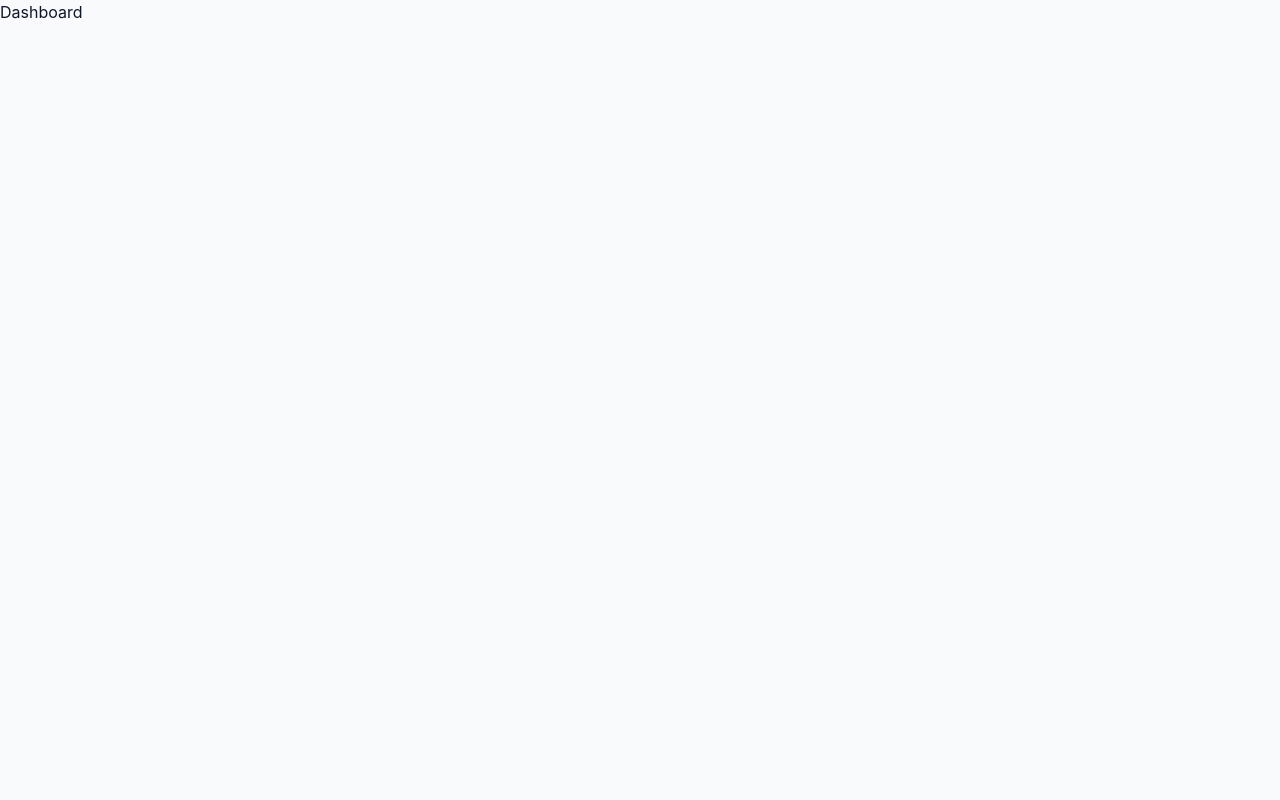
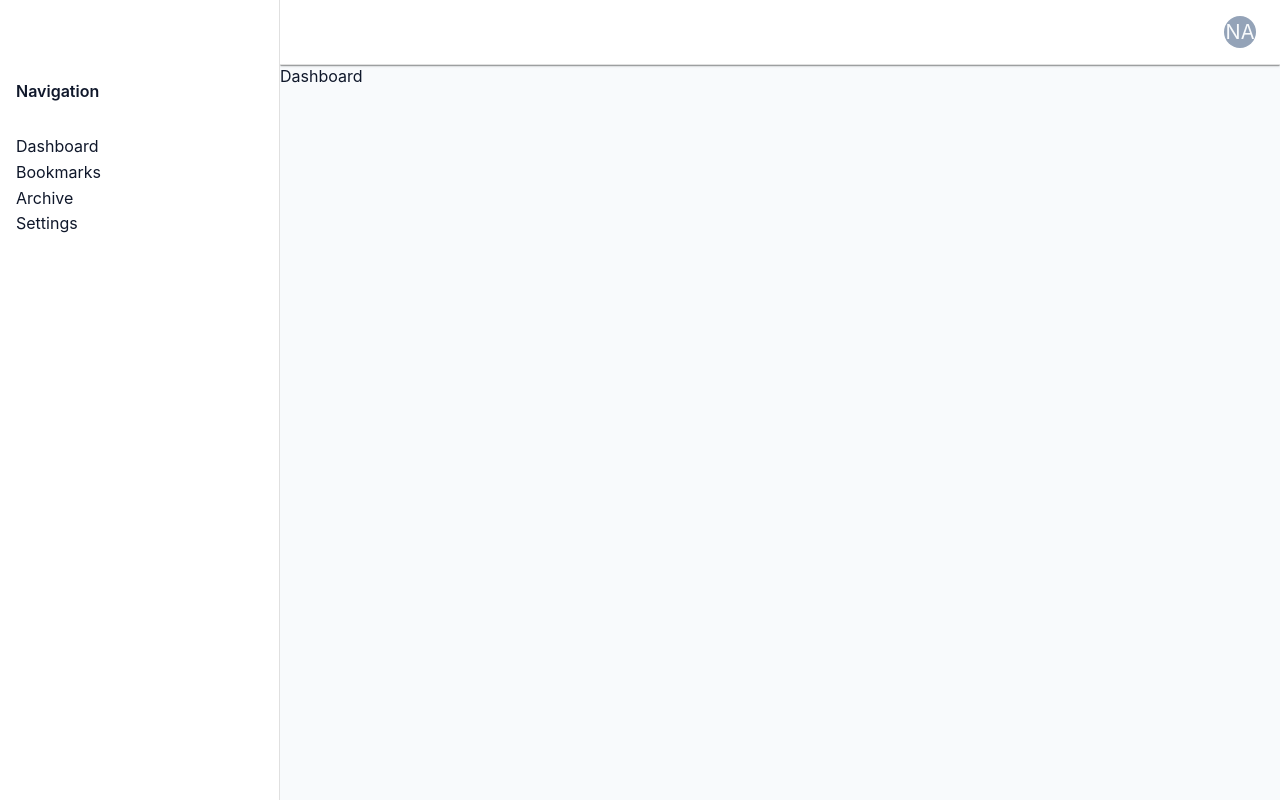
Before and after one commit to mnahsanofficial/my-note-manager, a React (Vite) app in the folder client/: page / in a window 1280 px wide. Built offline with nearby package versions, Linux system fonts and the light colour scheme.

Commit message:
Added drawer

```diff
--- a/client/src/components/layout/AppLayout.tsx
+++ b/client/src/components/layout/AppLayout.tsx
@@ -1,10 +1,113 @@
-import { Box } from "@mui/material";
+import { AppBar, Avatar, Box, Drawer, IconButton, Toolbar, Tooltip, Typography } from "@mui/material";
+import MenuIcon from "@mui/icons-material/Menu";
 import { Outlet } from "react-router-dom";
+const DRAWER_WIDTH = 280;
+
+import React from "react";
 
 export default function AppLayout() {
+  const [mobileOpen, setMobileOpen] = React.useState(false);
+
+  const handleDrawerToggle = () => {
+    setMobileOpen((prevState) => !prevState);
+  };
+
   return (
-    <Box>
-      <Outlet />
+    <Box sx={{ display: "flex", minHeight: "100vh" }}>
+      <AppBar
+        position="fixed"
+        sx={{
+          width: { md: `calc(100% - ${DRAWER_WIDTH}px)` },
+          ml: { md: `${DRAWER_WIDTH}px` },
+          bgcolor: "background.paper",
+          color: "text.primary",
+          boxShadow: 1,
+          borderBottom: "1px solid",
+          borderBottomColor: "divider",
+        }}
+      >
+        <Toolbar>
+          <IconButton sx={{ mr: 2, display: { md: "none" } }}>
+            <MenuIcon />
+          </IconButton>
+
+          <Typography variant="h6" noWrap component="div" sx={{ flexGrow: 1 }}>
+            {/* Page title will be set by individual pages */}
+          </Typography>
+
+          <Tooltip title="User Profile">
+            <IconButton sx={{ p: 0 }}>
+              <Avatar alt="Nazmul Ahsan" sx={{ width: 32, height: 32 }}>
+                NA
+              </Avatar>
+            </IconButton>
+          </Tooltip>
+        </Toolbar>
+      </AppBar>
+
+      {/* Navigation Drawer */}
+      <Box
+        component="nav"
+        sx={{ width: { md: DRAWER_WIDTH }, flexShrink: { md: 0 } }}
+      >
+        {/* Mobile drawer */}
+        <Drawer
+          variant="temporary"
+          open={mobileOpen}
+          onClose={handleDrawerToggle}
+          ModalProps={{ keepMounted: true }}
+          sx={{
+            display: { xs: "block", md: "none" },
+            "& .MuiDrawer-paper": {
+              boxSizing: "border-box",
+              width: DRAWER_WIDTH,
+            },
+          }}
+        ></Drawer>
+
+        {/* Desktop drawer */}
+        <Drawer
+          variant="permanent"
+          sx={{
+            display: { xs: "none", md: "block" },
+            "& .MuiDrawer-paper": {
+              boxSizing: "border-box",
+              width: DRAWER_WIDTH,
+              borderRight: "1px solid",
+              borderRightColor: "divider",
+            },
+          }}
+          open
+        >
+            <Toolbar /> {/* Spacer for fixed app bar */}
+            <Box sx={{ overflow: "auto" }}>
+                {/* Navigation links will go here */}
+                <Typography variant="h6" sx={{ p: 2 }}>
+                Navigation
+                </Typography>
+                {/* Example links */}
+                <Box sx={{ p: 2 }}>
+                <Typography variant="body1">Dashboard</Typography>
+                <Typography variant="body1">Bookmarks</Typography>
+                <Typography variant="body1">Archive</Typography>
+                <Typography variant="body1">Settings</Typography>
+                </Box>
+            </Box>
+        </Drawer>
+      </Box>
+
+      <Box
+        component="main"
+        sx={{
+          flexGrow: 1,
+          width: { md: `calc(100% - ${DRAWER_WIDTH}px)` },
+          bgcolor: "background.default",
+          minHeight: "100vh",
+        }}
+      >
+        <Toolbar /> {/* Spacer for fixed app bar */}
+        <Outlet />
+      </Box>
     </Box>
   );
 }
```
